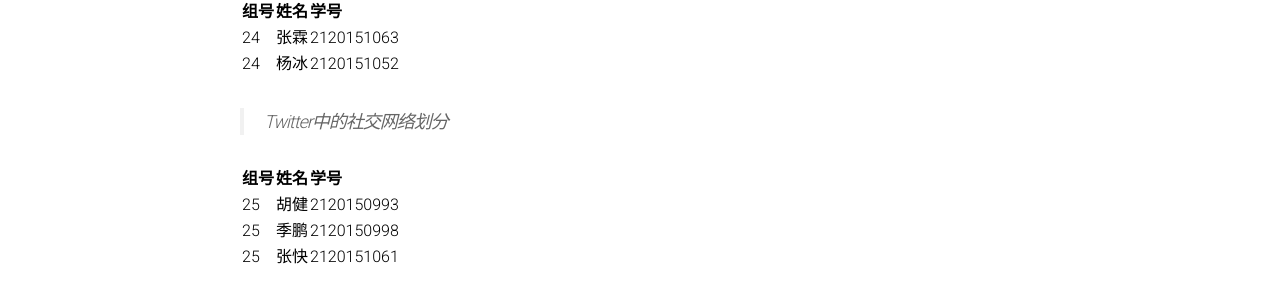
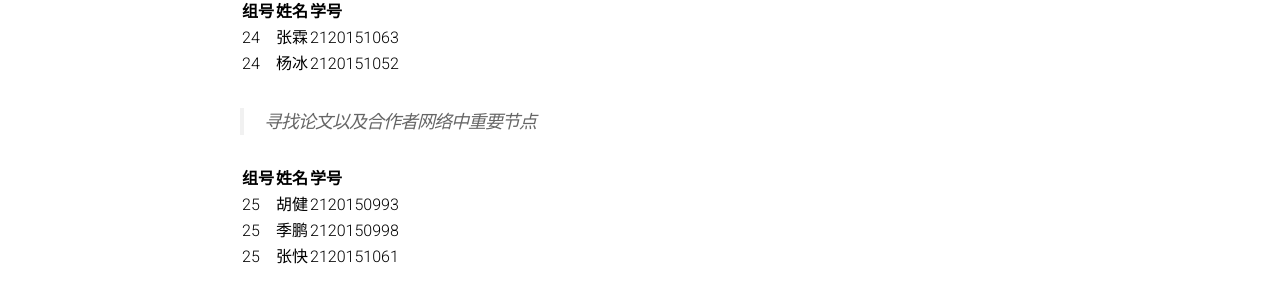
Before and after one commit to BITDM/bitdm.github.io, a Jekyll site: the page built from 2016/groups.md, in a window 1280 px wide and 900 px high, scrolled down 3703 px. Shown: the part 344-637 px from the top of the window. Built offline with Jekyll 4.4.1, drawn with Linux system fonts in a browser that asks for light colours.

Commit message:
Update groups.md

```diff
--- a/2016/groups.md
+++ b/2016/groups.md
@@ -177,7 +177,7 @@ permalink: /2016/groups/
 |24|张霖|2120151063|
 |24|杨冰|2120151052|
 
-> Twitter中的社交网络划分
+> 寻找论文以及合作者网络中重要节点
 
 |组号|姓名|学号|
 |:-------------|:-------------|:-----|
```
